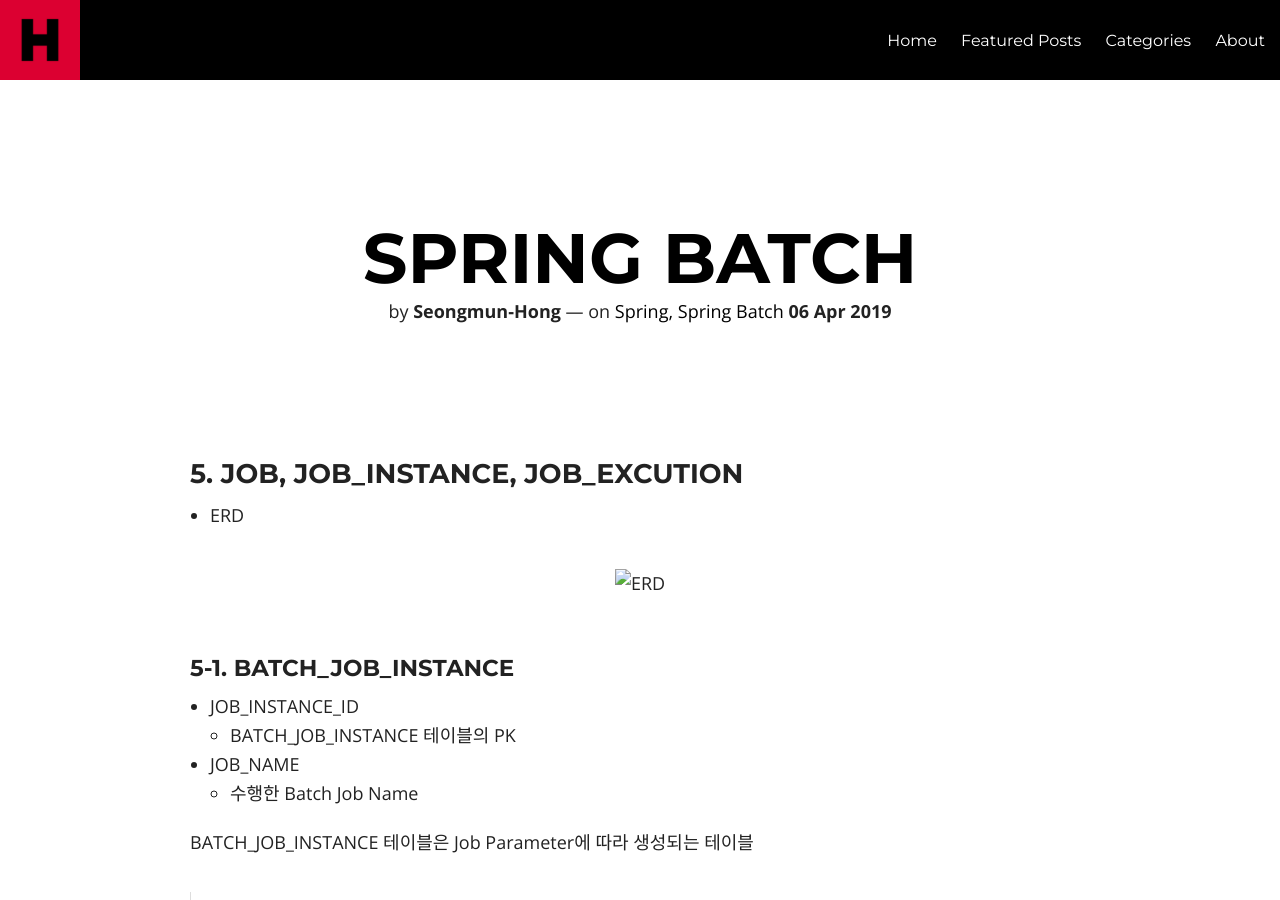
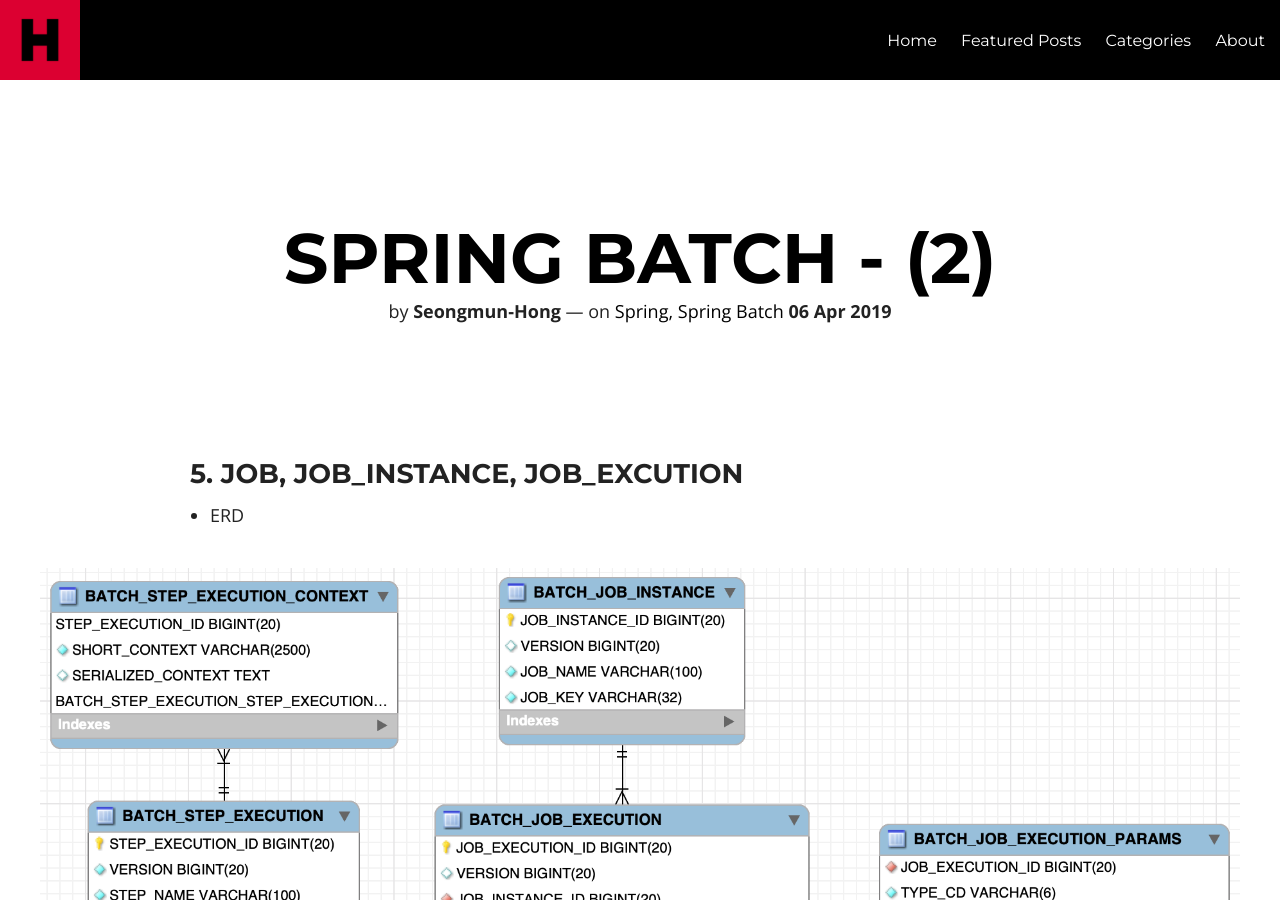
Before and after one commit to Seongmun-Hong/Seongmun-Hong.github.io, a Jekyll site: the page built from _posts/2019-04-06-Spring Batch(2).md, in a window 1280 px wide and 900 px high. Built offline with Jekyll 4.4.1, drawn with Linux system fonts in a browser that asks for light colours; nearby versions of some CDN libraries; library files that are not in the unit come from our copies; comment, search, counter and statistics services are not loaded.

Commit message:
fix :  - 사진 url 수정 및 제목 변경

```diff
--- a/_posts/2019-04-06-Spring Batch(2).md
+++ b/_posts/2019-04-06-Spring Batch(2).md
@@ -1,5 +1,5 @@
 ---
-title: Spring Batch
+title: Spring Batch - (2)
 layout: post
 description: null
 headline: null
@@ -18,7 +18,7 @@
 
  - ERD
 
-![ERD](data/batch_table_erd.png)
+![ERD](/images/post/batch_table_erd.png)
 
 
 #### 5-1. BATCH_JOB_INSTANCE
@@ -47,6 +47,7 @@
 
 #### 5-3. 정리
 
+
 |      -     |                          내용                          |
 |:------------:|:------------------------------------------------------------:|
 |      JOB     |                          하나의 Spring Batch JOB              |
```
Also changed, not shown: _posts/2020-03-28-Spring Batch(1).md (+1 -1 lines).
